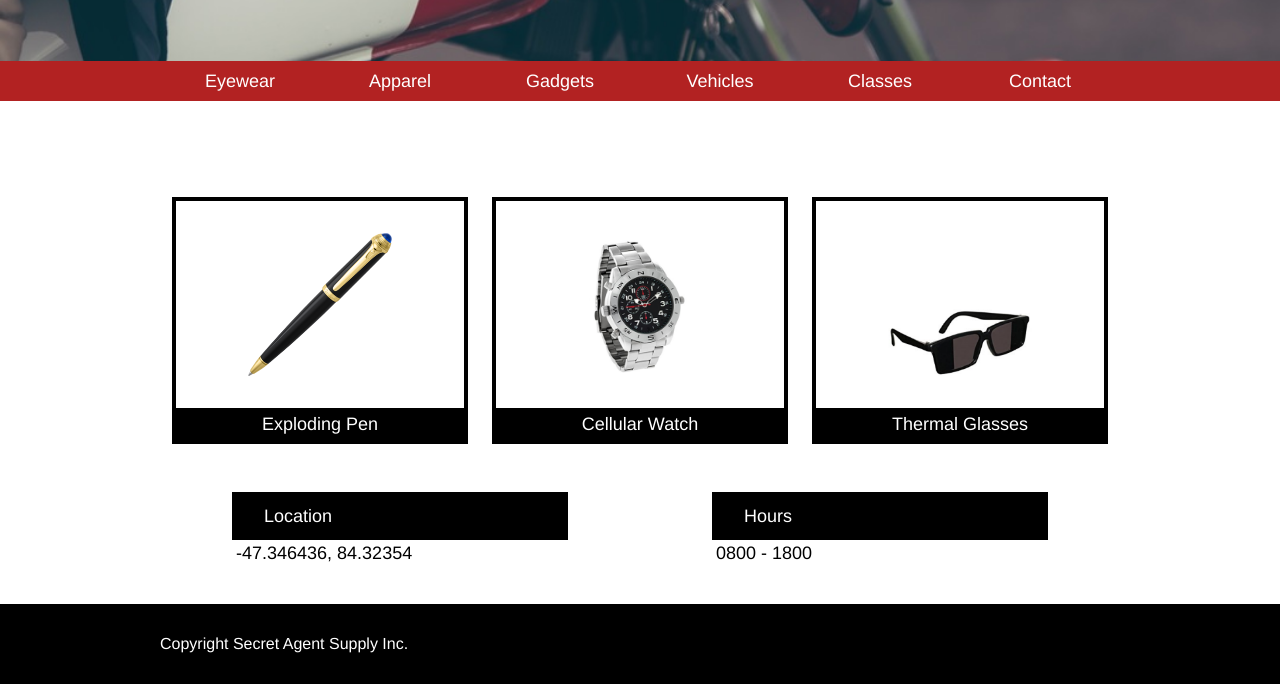
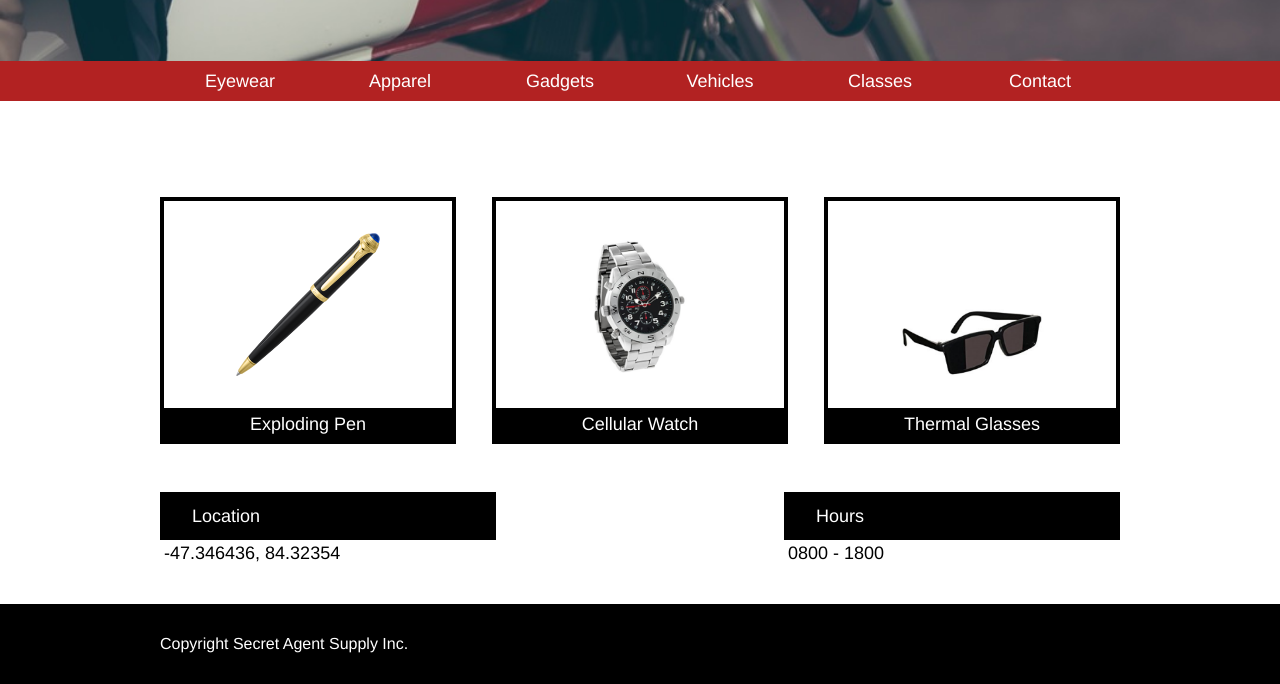
Before and after one commit to stegriff007/SecretAgentSupply, a plain HTML site: page index.html in a window 1280 px wide. Shown: the part 339-1023 px from the top of the page. Drawn offline with Linux system fonts and the light colour scheme.

Commit message:
Changed .info and .product grid to better match specs

```diff
--- a/resources/css/style.css
+++ b/resources/css/style.css
@@ -57,7 +57,7 @@ nav {
 	margin-top: 3rem;
 	width: 960px;
 	display: flex;
-	justify-content: space-around;
+	justify-content: space-between;
 	background-color: white;
 }
 
@@ -125,7 +125,7 @@ nav {
 
 .info {
 	display: flex;
-	justify-content: space-around;
+	justify-content: space-between;
 	margin-top: 3rem;
 	width: 960px;
 	height: 3rem;
```
